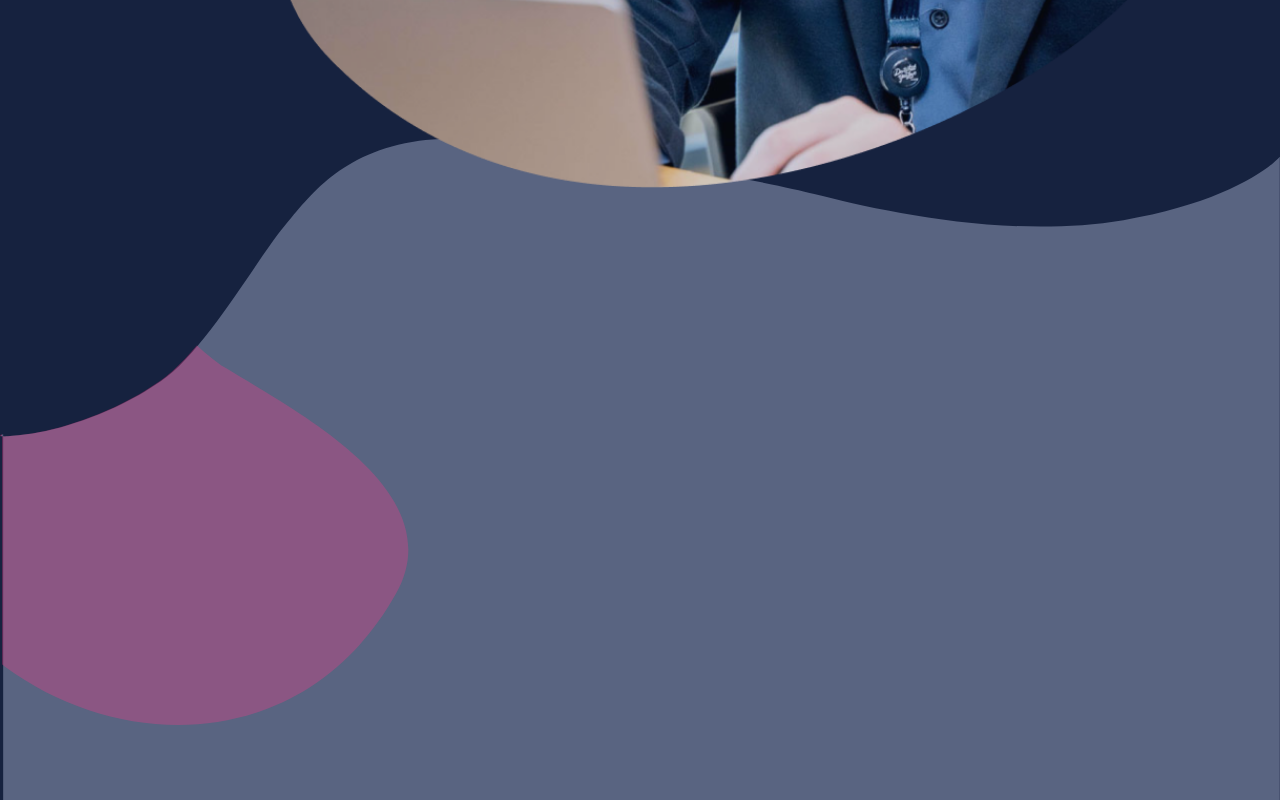
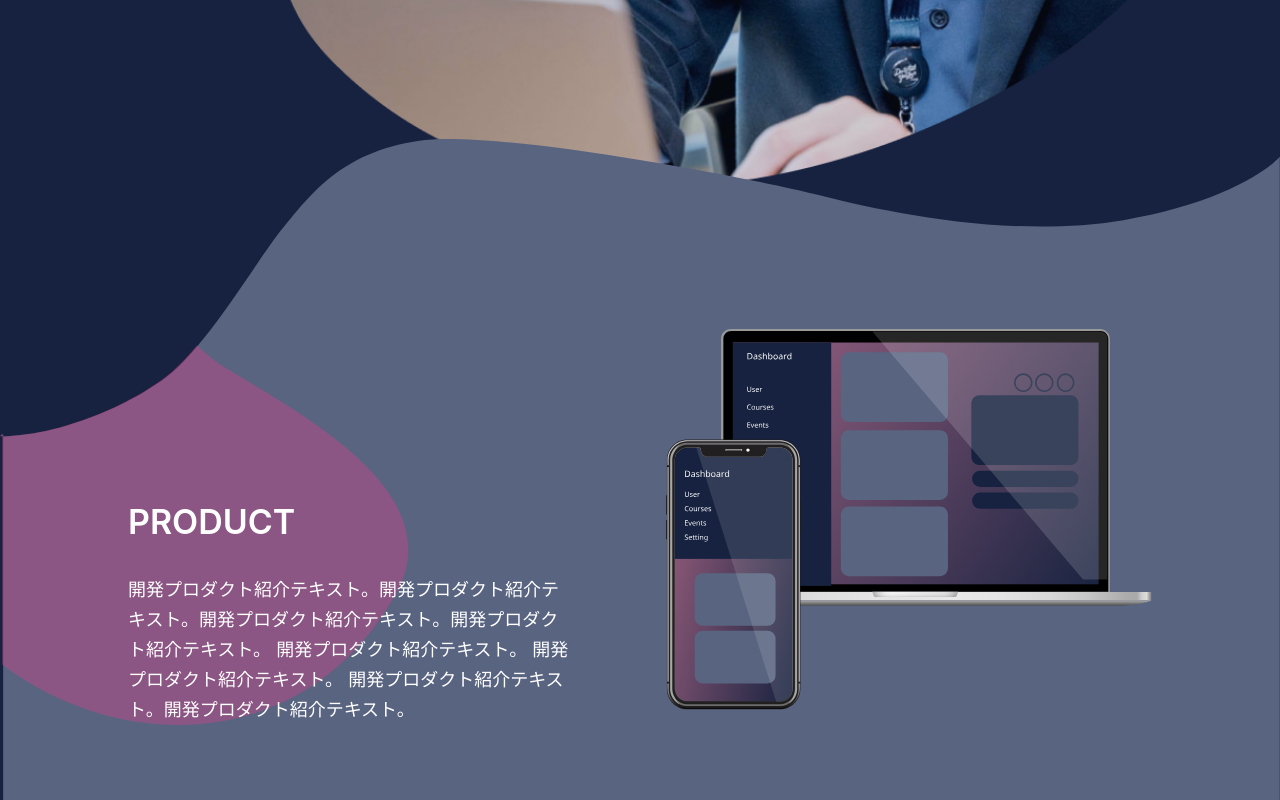
Before and after one commit to saya1104/office-area, a Next.js app: page / in a window 1280 px wide. Shown: the part 880-1680 px from the top of the page. Built offline with nearby package versions, Linux system fonts and the light colour scheme.

Commit message:
✨ pcとspのデザインを実装

```diff
--- a/components/templates/ProductCategory.tsx
+++ b/components/templates/ProductCategory.tsx
@@ -2,8 +2,57 @@ import Image from 'next/image';
 import styled from 'styled-components';
 import { sp } from '../../styles/breakPoint';
 
+const ProductStyle = styled.div`
+  position: relative;
+`;
+
+const TextStyle = styled.div`
+  position: absolute;
+  z-index: 2;
+  top: 40%;
+  left: 10%;
+  width: 35%;
+  ${sp`
+  top: 12%;
+  left: auto;
+  width: auto;
+  margin: 0 30px;
+  `}
+  h3 {
+    font-size: 34px;
+    font-weight: 600;
+  }
+  p {
+    font-weight: 400px;
+    font-size: 18px;
+    line-height: 30px;
+    ${sp`
+    margin-top: 60px;
+    `}
+  }
+`;
+
+const ImagePcStyle = styled.div`
+  position: absolute;
+  z-index: 2;
+  width: 38%;
+  top: 23%;
+  right: 10%;
+  ${sp`
+  display: none;
+  `}
+`;
+
+const ImageSpStyle = styled.div`
+  display: none;
+  ${sp`
+  display: block;
+`}
+`;
+
 const PcWaveStyle = styled.div`
   display: block;
+  z-index: 1;
   ${sp`
   display: none;
 `}
@@ -19,6 +68,7 @@ display: block;
 const ProductCategory = () => {
   return (
     <>
+      <ProductStyle>
         <PcWaveStyle>
           <Image
             src="/assets/TopProductWavePc.svg"
@@ -45,13 +95,41 @@ const ProductCategory = () => {
             }}
           />
         </SpWaveStyle>
-
+        <TextStyle>
           <h3>PRODUCT</h3>
+          <ImageSpStyle>
+            <Image
+              src="/assets/ProductImage.svg"
+              alt="ProductImage"
+              width={609}
+              height={478}
+              sizes="100vw"
+              style={{
+                width: '100%',
+                height: 'auto',
+              }}
+            />
+          </ImageSpStyle>
           <p>
             開発プロダクト紹介テキスト。開発プロダクト紹介テキスト。開発プロダクト紹介テキスト。開発プロダクト紹介テキスト。
-        開発プロダクト紹介テキスト。 開発プロダクト紹介テキスト。 開発プロダクト紹介テキスト。
+            開発プロダクト紹介テキスト。 開発プロダクト紹介テキスト。
+            開発プロダクト紹介テキスト。開発プロダクト紹介テキスト。
           </p>
-      <Image src="/assets/ProductImage.svg" alt="ProductImage" width={609} height={478} />
+        </TextStyle>
+        <ImagePcStyle>
+          <Image
+            src="/assets/ProductImage.svg"
+            alt="ProductImage"
+            width={609}
+            height={478}
+            sizes="100vw"
+            style={{
+              width: '100%',
+              height: 'auto',
+            }}
+          />
+        </ImagePcStyle>
+      </ProductStyle>
     </>
   );
 };
```
Lines whose indentation alone changed are shown as unchanged.
